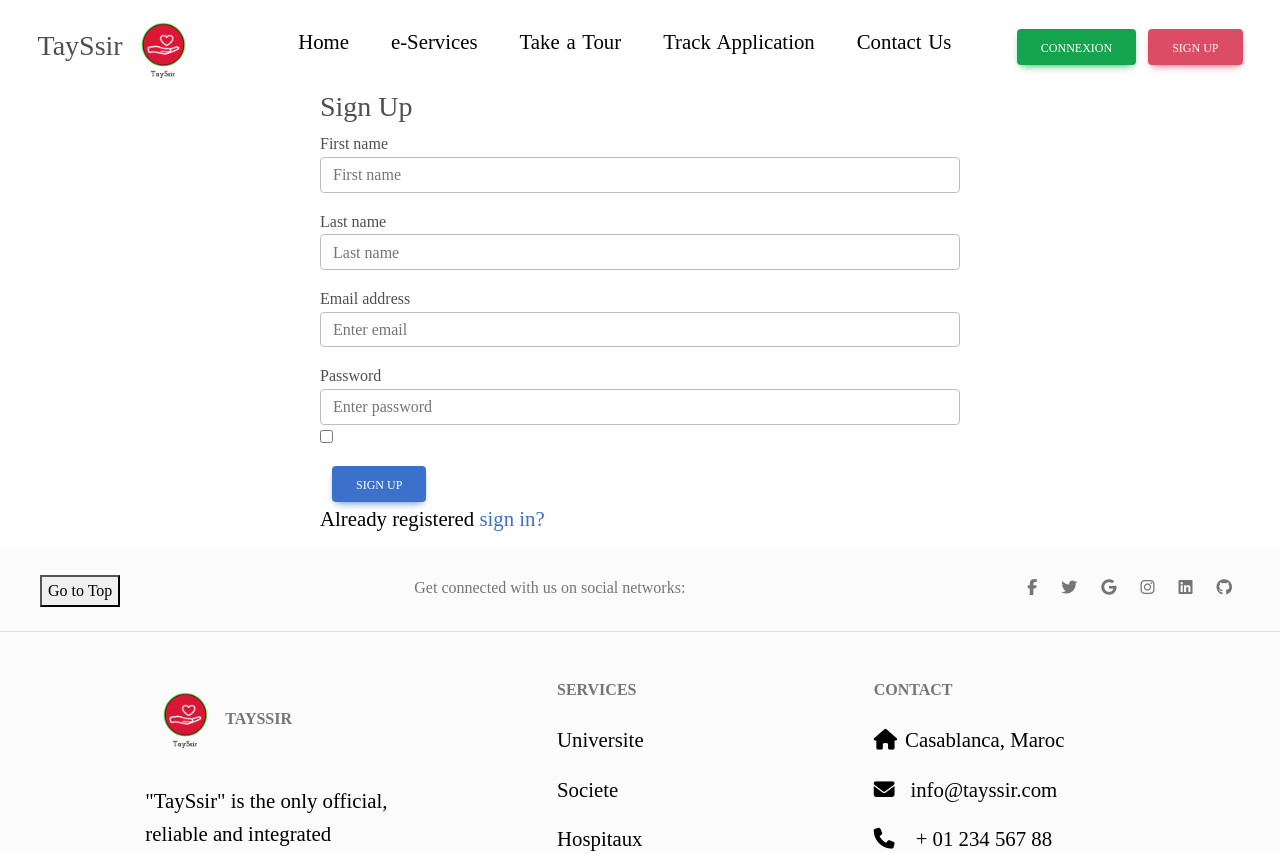
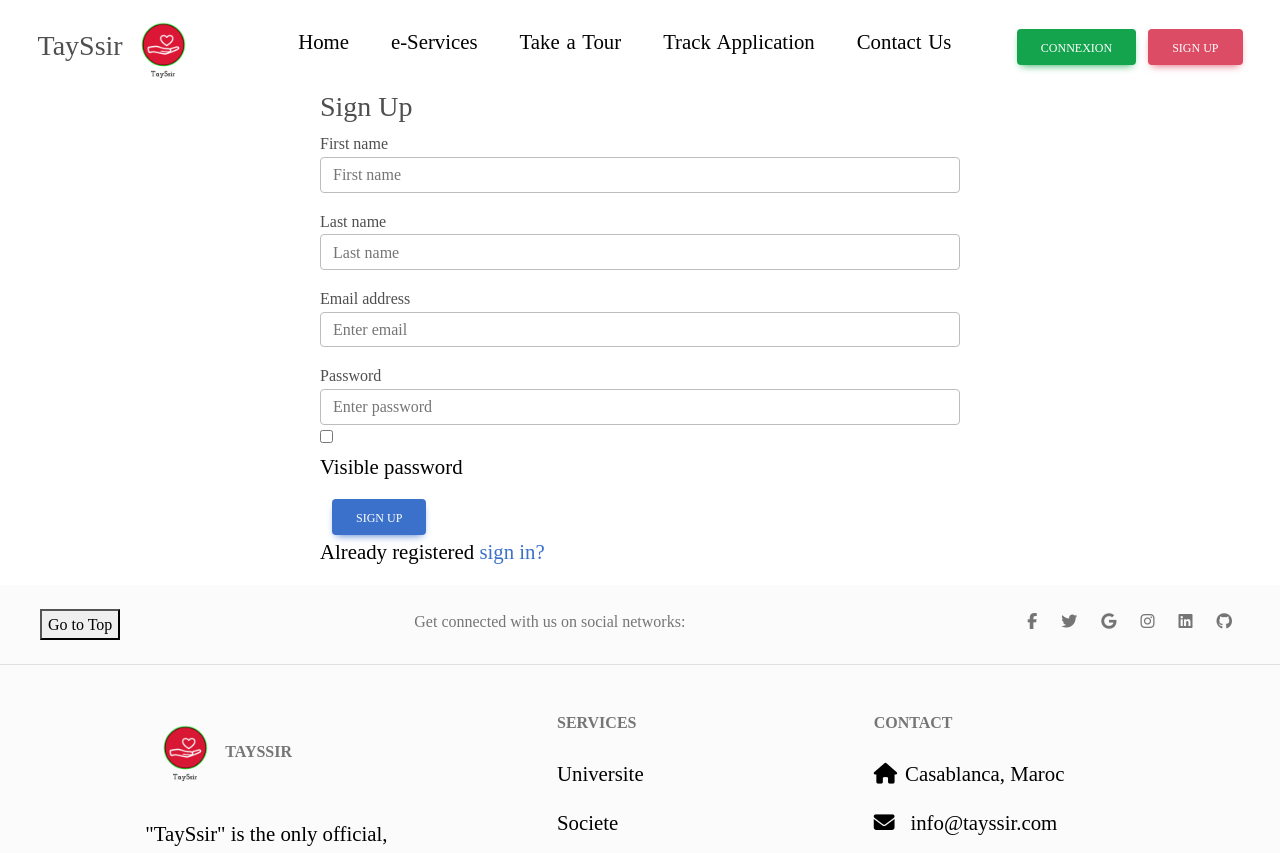
Before and after one commit to DrNajim/React_TaySsir_Project, a React (Create React App) app: page /Signup in a window 1280 px wide. Shown: the top 853 px of the page. Built offline with nearby package versions, Linux system fonts and the light colour scheme.

Commit message:
second change

```diff
--- a/src/Components/Signup.js
+++ b/src/Components/Signup.js
@@ -43,7 +43,7 @@ export default function SignUp() {
             type={`${typeinput}`}
             className="form-control"
             placeholder="Enter password"
-          /><input type='checkbox' onClick={togglePassword}/>
+          /><input type='checkbox' onClick={togglePassword}/><p>Visible password</p>
         </div>
         <div className="d-grid">
         <Link to='/Signin?success=true' >
```
Also changed, not shown: 1 other file (tests, documents, lock files or other folders).
